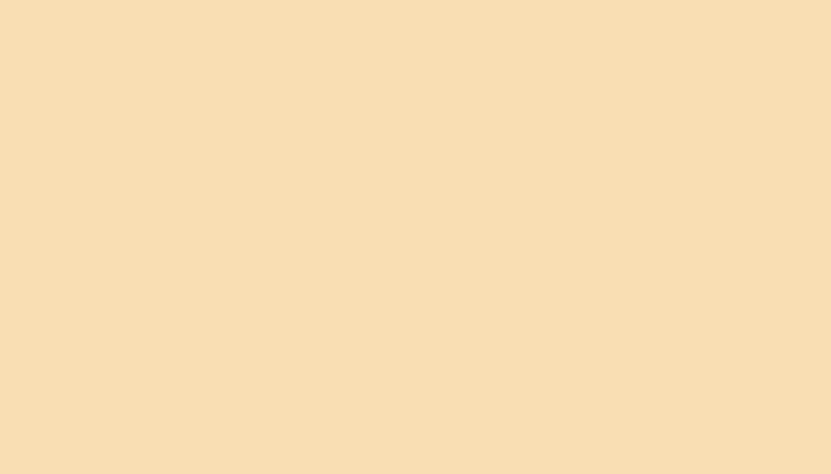
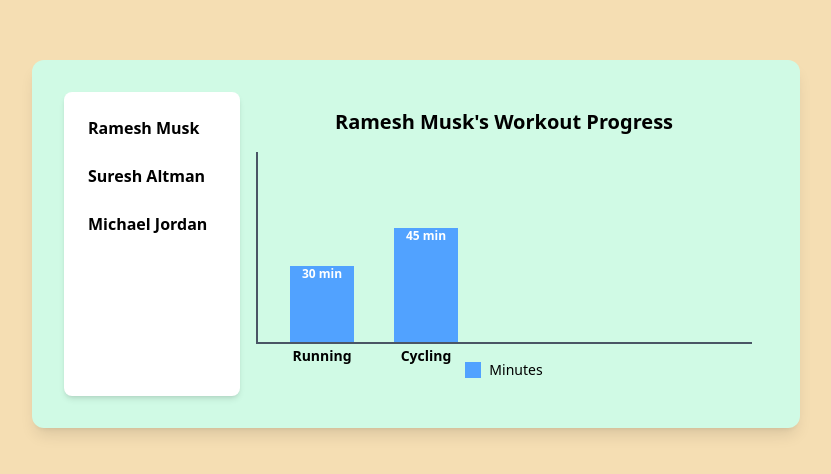
Before and after one commit to ab00s1/Health-Challenge-Tracker, an Angular app: page /workoutList/workoutProgress in a window 1280 px wide. Before the commit this address led to /. Shown: the part 156-630 px from the top of the page, without its empty margins (224-1055 px from the left). Built offline with nearby package versions, Linux system fonts and the light colour scheme.

Commit message:
checkpoint-3

```diff
--- a/src/app/app.routes.ts
+++ b/src/app/app.routes.ts
@@ -1,8 +1,10 @@
 import { Routes } from '@angular/router';
 import { WorkoutListComponent } from './workout-list/workout-list.component';
 import { WorkoutInputComponent } from './workout-input/workout-input.component';
+import { WorkoutProgressComponent } from './workout-progress/workout-progress.component';
 
 export const routes: Routes = [
     {path: "", component: WorkoutInputComponent},
-    {path: "workoutList", component: WorkoutListComponent}
+    {path: "workoutList", component: WorkoutListComponent},
+    {path: "workoutList/workoutProgress", component: WorkoutProgressComponent},
 ];
--- /dev/null
+++ b/src/app/services/workout.service.ts
@@ -0,0 +1,16 @@
+import { Injectable } from '@angular/core';
+
+@Injectable({
+  providedIn: 'root'
+})
+export class WorkoutService {
+  userData = [
+    { id: 1, name: 'Ramesh Musk', workouts: [{ type: 'Running', minutes: 30 }, { type: 'Cycling', minutes: 45 }] },
+    { id: 2, name: 'Suresh Altman', workouts: [{ type: 'Swimming', minutes: 60 }, { type: 'Running', minutes: 20 }] },
+    { id: 3, name: 'Michael Jordan', workouts: [{ type: 'Yoga', minutes: 50 }, { type: 'Cycling', minutes: 40 }] },
+  ];
+
+  getUserData() {
+    return this.userData;
+  }
+}
--- a/src/app/workout-list/workout-list.component.html
+++ b/src/app/workout-list/workout-list.component.html
@@ -54,7 +54,7 @@
     </thead>
     <tbody class="text-gray-700">
       <tr *ngFor="let user of paginatedData" class="border-b hover:bg-[#f9f9f9]">
-        <td class="p-4">{{ user.name }}</td>
+        <td (click)="navigate()" class="p-4 cursor-pointer hover:underline">{{ user.name }}</td>
         <td class="p-4">{{ getWorkoutTypes(user) }}</td>
         <td class="p-4">{{ user.workouts.length }}</td>
         <td class="p-4">{{ getTotalMinutes(user) }}</td>
--- a/src/app/workout-list/workout-list.component.ts
+++ b/src/app/workout-list/workout-list.component.ts
@@ -1,5 +1,7 @@
 import { CommonModule } from '@angular/common';
 import { Component } from '@angular/core';
+import { Router } from '@angular/router';
+import { WorkoutService } from '../services/workout.service';
 
 @Component({
   selector: 'app-workout-list',
@@ -9,11 +11,11 @@ import { Component } from '@angular/core';
 })
 export class WorkoutListComponent {
 
-  userData = [
-    { id: 1, name: 'Ramesh Musk', workouts: [{ type: 'Running', minutes: 30 }, { type: 'Cycling', minutes: 45 }] },
-    { id: 2, name: 'Suresh Altman', workouts: [{ type: 'Swimming', minutes: 60 }, { type: 'Running', minutes: 20 }] },
-    { id: 3, name: 'Michael Jordan', workouts: [{ type: 'Yoga', minutes: 50 }, { type: 'Cycling', minutes: 40 }] },
-  ]
+  userData: any[] = [];
+
+  constructor(private router: Router, private workoutService: WorkoutService) {
+    this.userData = this.workoutService.getUserData();
+  }
 
   searchQuery: string = '';
   filterOption: string = '';
@@ -40,7 +42,7 @@ export class WorkoutListComponent {
 
     if (this.filterOption) {
       filteredData = filteredData.filter(user =>
-        user.workouts.some(w => w.type.toLowerCase() === this.filterOption.toLowerCase())
+        user.workouts.some((w: { type: any; }) => w.type.toLowerCase() === this.filterOption.toLowerCase())
       );
     }
 
@@ -57,7 +59,7 @@ export class WorkoutListComponent {
 
     if (this.filterOption) {
       filteredData = filteredData.filter(user =>
-        user.workouts.some(w => w.type.toLowerCase() === this.filterOption.toLowerCase())
+        user.workouts.some((w: { type: any; }) => w.type.toLowerCase() === this.filterOption.toLowerCase())
       );
     }
 
@@ -77,4 +79,8 @@ export class WorkoutListComponent {
       this.currentPage = page;
     }
   }
+
+  navigate() {
+    this.router.navigate(['/workoutList/workoutProgress']);
+  }
 }
--- /dev/null
+++ b/src/app/workout-progress/workout-progress.component.html
@@ -0,0 +1,46 @@
+<main
+  class="p-8 fixed top-[50%] left-[50%] transform -translate-x-[50%] -translate-y-[50%] bg-emerald-100 rounded-xl shadow-lg w-[90%] md:w-[80%] lg:w-[60%]"
+>
+  <div class="flex">
+    <!-- User List -->
+    <div class="userList w-1/4 bg-white p-4 rounded-lg shadow-md">
+      <ul class="space-y-2">
+        <li
+          *ngFor="let user of userData"
+          (click)="selectUser(user)"
+          class="p-2 rounded cursor-pointer font-semibold"
+          [class.bg-gray-200]="user === selectedUser"
+        >
+          {{ user.name }}
+        </li>
+      </ul>
+    </div>
+
+    <!-- Bar Chart Section -->
+    <div class="bar-chart w-3/4 p-4">
+      <h2 class="text-xl font-bold text-center mb-4">
+        {{ selectedUser?.name }}'s Workout Progress
+      </h2>
+
+      <!-- Bar Graph -->
+      <div
+        class="relative w-full h-48 border-l-2 border-b-2 border-gray-600 flex items-end space-x-10 px-8"
+      >
+        <div
+          *ngFor="let workout of selectedUser?.workouts"
+          class="relative w-16 bg-blue-400 flex flex-col justify-between items-center text-white font-semibold"
+          [style.height]="(workout.minutes / totalMinutes * 100) + '%'"
+        >
+          <span class="mb-2 text-xs">{{ workout.minutes }} min</span>
+          <span class="text-sm relative bottom-[-3vh] text-black">{{ workout.type }}</span>
+        </div>
+      </div>
+
+      <!-- Legend -->
+      <div class="flex items-center justify-center space-x-2 mt-4">
+        <div class="w-4 h-4 bg-blue-400"></div>
+        <span class="text-sm">Minutes</span>
+      </div>
+    </div>
+  </div>
+</main>
--- /dev/null
+++ b/src/app/workout-progress/workout-progress.component.ts
@@ -0,0 +1,33 @@
+import { Component } from '@angular/core';
+import { WorkoutService } from '../services/workout.service';
+import { CommonModule } from '@angular/common';
+
+@Component({
+  selector: 'app-workout-progress',
+  imports: [CommonModule],
+  templateUrl: './workout-progress.component.html',
+  styleUrl: './workout-progress.component.css'
+})
+export class WorkoutProgressComponent {
+
+  userData: any[] = [];
+  selectedUser: any;
+  totalMinutes: number = 0;
+
+  constructor(private workoutService: WorkoutService) {
+    this.userData = this.workoutService.getUserData();
+    this.selectedUser = this.userData[0];                 // Default to first user
+    this.calculateTotalMinutes();
+  }
+
+  selectUser(user: any) {
+    this.selectedUser = user;
+  }
+
+  calculateTotalMinutes() {
+    this.totalMinutes = this.userData.filter((data) => data == this.selectedUser).reduce(
+      (sum, user) => sum + user.workouts.reduce((wSum: any, w: { minutes: any; }) => wSum + w.minutes, 0),
+      0
+    );
+  }
+}
```
Also changed, not shown: src/app/workout-progress/workout-progress.component.css (added), 1 other file (tests, documents, lock files or other folders).
